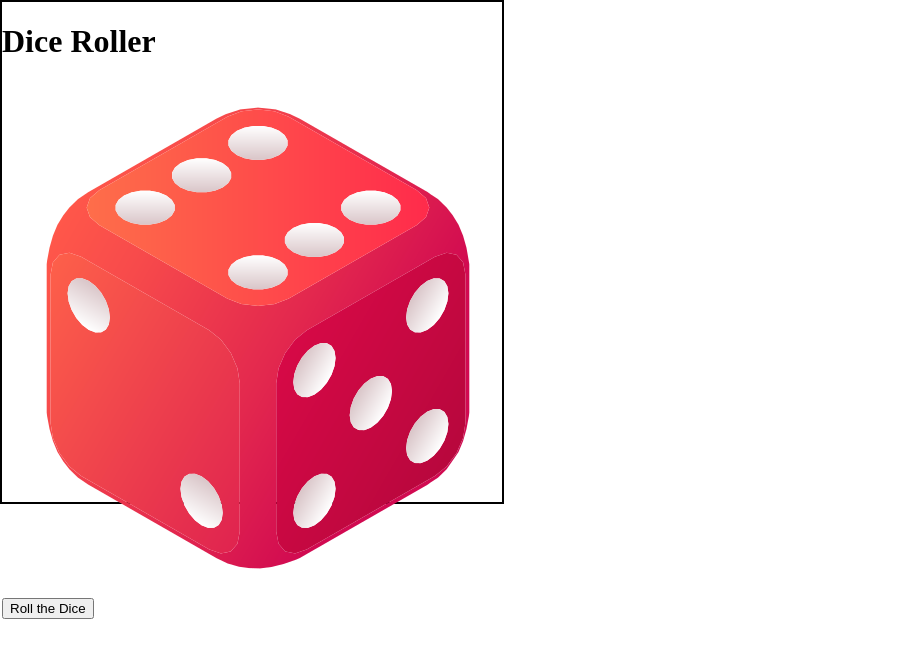
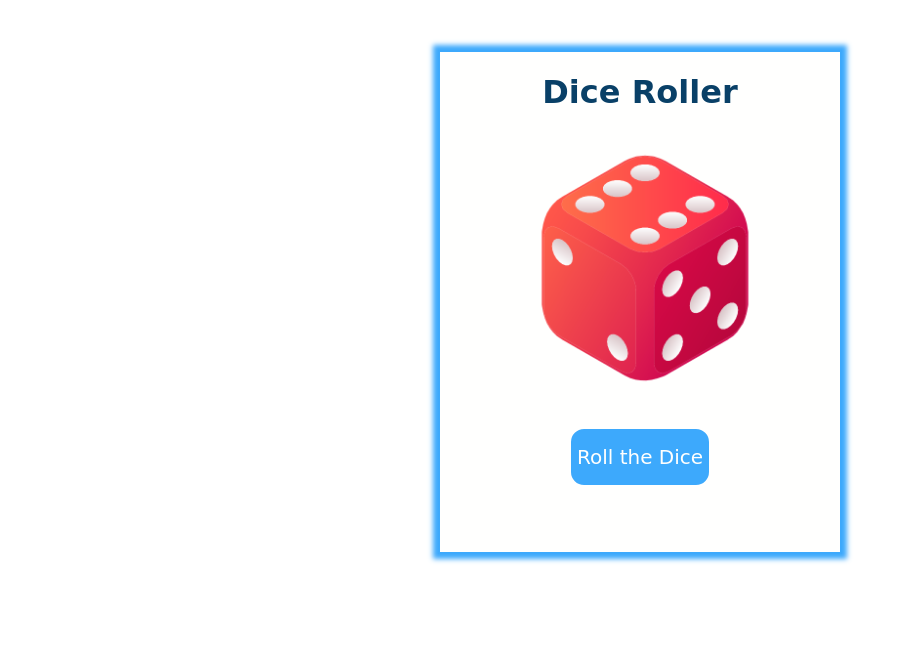
Before and after one commit to nidhiambatkar026/Dice-Roller, a plain HTML site: page index.html in a window 1280 px wide. Shown: the whole page, without its empty margins (0-914 px from the left). Drawn offline with Linux system fonts and the light colour scheme.

Commit message:
css design completed

```diff
--- a/index.html
+++ b/index.html
@@ -8,10 +8,10 @@
 </head>
 <body>
     <div class="container">
-        <h1>Dice Roller</h1>
+        <h1 class="title">Dice Roller</h1>
         <img src="./Images/dice.png" alt="dice" class="main_img" id="main_img"/>
         <div class="Btn">
-            <button type="button">Roll the Dice</button>
+            <button type="button" class="roll_btn">Roll the Dice</button>
         </div>
     </div>
 </body>
--- a/style.css
+++ b/style.css
@@ -4,6 +4,39 @@ body{
 }
 .container{
     height: 500px;
-    width: 500px;
-    border: 2px solid black;
+    width: 400px;
+    border: 2px solid #3da9fc;
+    margin: 50px auto;
+    background-color: #fffffe;
+    box-shadow: 0px 0px 5px 5px #3da9fc;
 }
+.main_img{
+    height: 250px;
+    width: 250px;
+    margin: 10px 80px;
+}
+.title{
+    text-align: center;
+    font-family: cursive;
+    color: #094067;
+}
+.Btn{
+    display: flex;
+    justify-content: center;
+}
+.roll_btn{
+    height: 60px;
+    width: auto;
+    margin: 20px auto;
+    background-color: #3da9fc;
+    color: #fffffe;
+    border: 2px solid ;
+    border-radius: 15px;
+    font-size: 20px;
+    font-family: cursive;
+}
+.roll_btn:hover{
+    transform: scale(1.1);
+    transition: 0.5s;
+    cursor: pointer;
+}
```
